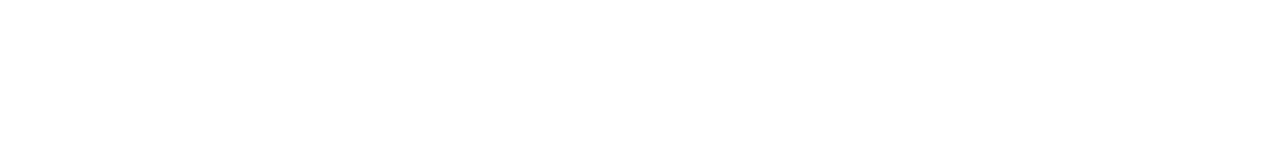
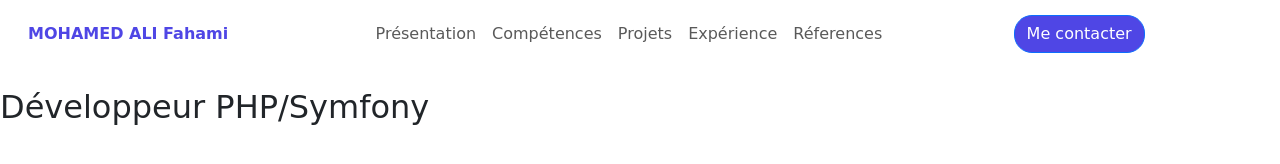
Before and after one commit to Cassius269/html-css-bootstrap-cv, a plain HTML site: page index.html in a window 1280 px wide. Drawn offline with nearby package versions, Linux system fonts and the light colour scheme; a web font is replaced by a local one.

Commit message:
menu responsive créé

```diff
--- a/assets/css/style.css
+++ b/assets/css/style.css
@@ -0,0 +1,44 @@
+/**** STYLISATION DE BASE ****/
+:root {
+    --color-cv: rgb(79 70 229 / 1)
+}
+
+.color-cv {
+    color: var(--color-cv) !important;
+}
+
+.bg-cv {
+    background-color: var(--color-cv) !important;
+}
+
+body {
+    /** Stylisation du cv avec la font Playwrite Magyarország de Google **/
+    font-family: "Playwrite HU", cursive !important;
+    font-optical-sizing: auto;
+    font-weight:100;
+    font-style: normal;
+}
+
+
+/** STYLISATION du header **/
+#divListLinks {
+    justify-content: space-evenly;
+}
+
+/* Bouton Me contacter */
+    header .btn-primary {
+    width: 95vw !important; /*  Surcharger la largeur du bouton en mobile first pour occuper toute la largeur de l'écran jusqu'aux écrans d'ordinateurs*/
+    border-radius: 14px !important;
+    }
+
+@media screen and (width > 992px) {
+    header .btn-primary {
+    width: auto !important;
+    border-radius: 18px !important;
+    }
+}
+
+
+.navbar-brand {
+    margin-left: 1rem;
+}
--- a/index.html
+++ b/index.html
@@ -9,11 +9,54 @@
     <!-- Intégration de Bootstrap au projet -->
     <link href="https://cdn.jsdelivr.net/npm/bootstrap@5.3.5/dist/css/bootstrap.min.css" rel="stylesheet" integrity="sha384-SgOJa3DmI69IUzQ2PVdRZhwQ+dy64/BUtbMJw1MZ8t5HZApcHrRKUc4W0kG879m7" crossorigin="anonymous">
     <script src="https://cdn.jsdelivr.net/npm/bootstrap@5.3.5/dist/js/bootstrap.bundle.min.js" integrity="sha384-k6d4wzSIapyDyv1kpU366/PK5hCdSbCRGRCMv+eplOQJWyd1fbcAu9OCUj5zNLiq" crossorigin="anonymous"></script>
-    <title>CV de MOHAMED ALI Fahami</title>
+    <!-- Intégration font Google -->
+     <link rel="preconnect" href="https://fonts.googleapis.com">
+    <link rel="preconnect" href="https://fonts.gstatic.com" crossorigin>
+    <link href="https://fonts.googleapis.com/css2?family=Playwrite+HU:wght@100..400&display=swap" rel="stylesheet">
+    <!-- Titre du CV -->
+    <title>CV de MOHAMED ALI Fahami - Développeur Back-End PHP/Symfony</title>
 </head>
 <body>
-    <header></header>
-    <main></main>
+  <header class="">
+    <nav class="navbar navbar-expand-lg top-fixed" style="top:-10px">
+      <div class="container-fluid py-3">
+        <!-- Le logo de la marque ou le nom à citer en haut de la page à gauche-->
+        <a class="navbar-brand color-cv fw-bold fs-6" href="#">MOHAMED ALI Fahami</a>
+        <!-- Le bouton de toggle pour le mobile-first -->
+        <button class="navbar-toggler" type="button" data-bs-toggle="collapse" data-bs-target="#divListLinks">
+          <span class="navbar-toggler-icon"></span>
+        </button>
+        <!-- Le menu de navigation et la liste de liens des pages principales -->
+        <div class="collapse navbar-collapse" id="divListLinks">
+            <ul class="navbar-nav">
+                <li class="nav-item">
+                <a class="nav-link" href="#">Présentation</a>
+                </li>
+                <li>
+                    <a class="nav-link" href="#">Compétences</a>
+                </li>
+                <li>
+                    <a class="nav-link" href="#">Projets</a>
+                </li>
+                <li>
+                    <a class="nav-link" href="#">Expérience</a>
+                </li>
+                <li>
+                    <a class="nav-link" href="#">Réferences</a>
+                </li>
+            </ul>
+            <button class="btn btn-primary bg-cv">
+                <a class="nav-link" href="#">Me contacter</a>
+            </button>
+      </div>
+      </div>
+    </nav>
+  </header>
+    <main>
+        <section class="presentation">
+            <h2>Développeur PHP/Symfony</h2>
+        </section>
+    </main>
     <footer></footer>
 </body>
 </html>
```
